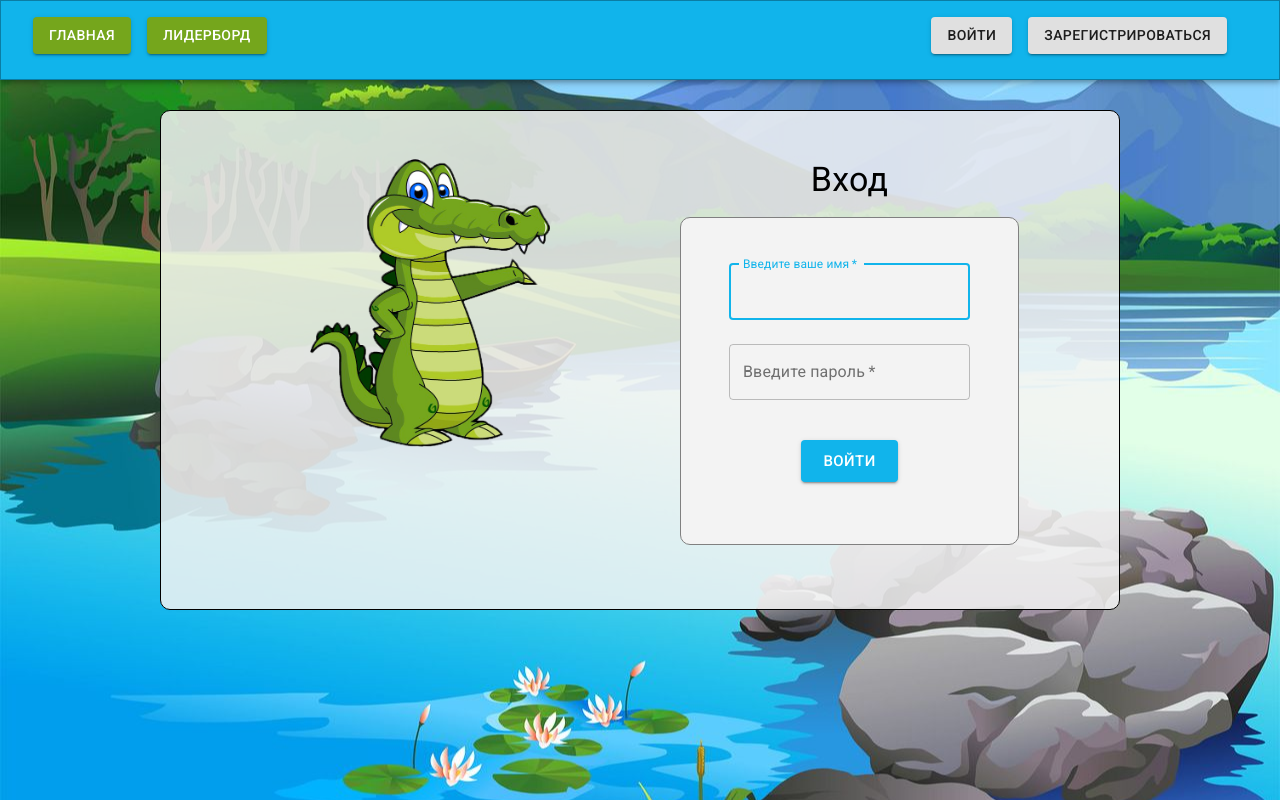
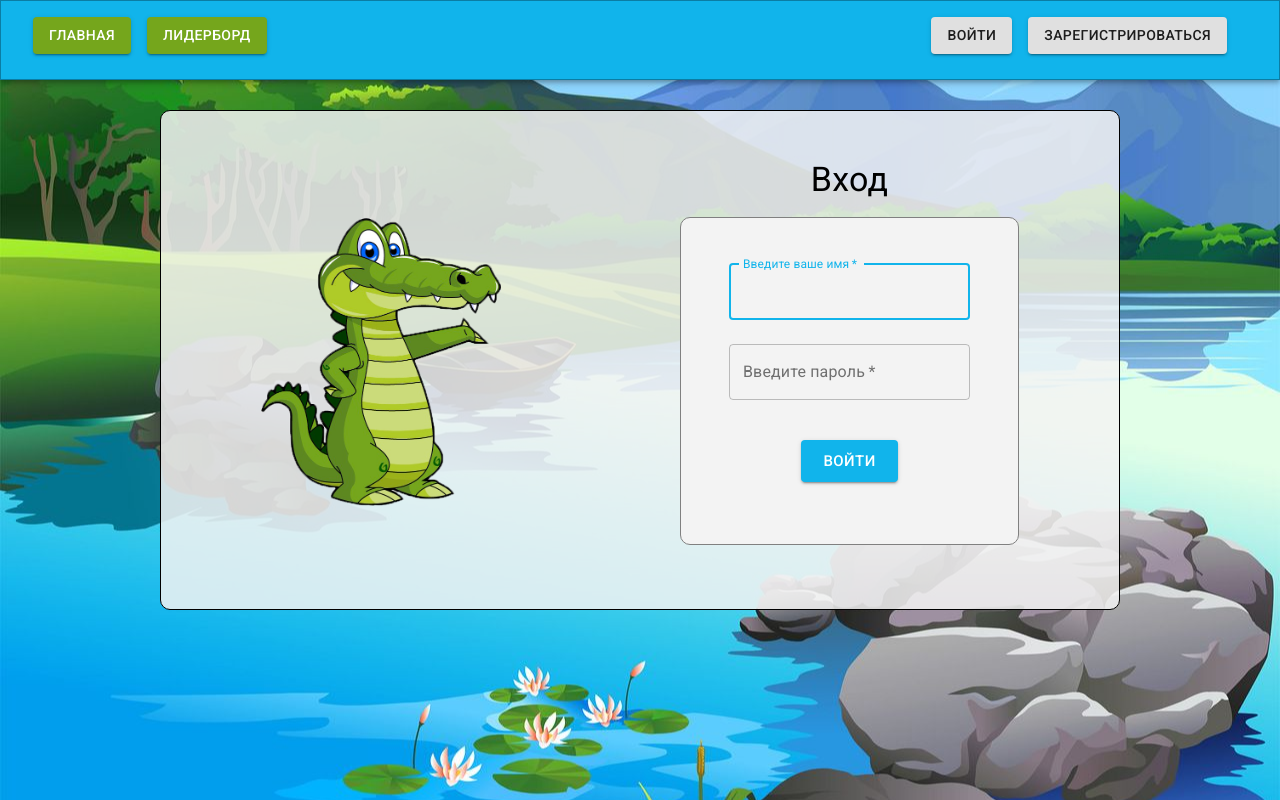
Before and after one commit to Mayrinika/online-activity, a React (Create React App) app in the folder game/: page /login in a window 1280 px wide. Built offline with nearby package versions, Linux system fonts and the light colour scheme; no server answers.

Commit message:
fix crocodile position

```diff
--- a/game/src/components/Login/Login.css
+++ b/game/src/components/Login/Login.css
@@ -4,3 +4,8 @@
 .Login-Form {
     padding-bottom: 16px
 }
+@media (max-width: 960px) {
+    .Login .Img-Container {
+        display: none;
+    }
+}
--- a/game/src/components/Login/login.tsx
+++ b/game/src/components/Login/login.tsx
@@ -78,7 +78,7 @@ class Login extends Component<LoginProps, LoginState> {
         return (
             <Container className={classes.outerContainer + " Login"} maxWidth='md'>
                 <Grid container spacing={10} justify="center">
-                    <Grid item md={5} xs={1}>
+                    <Grid item md={5} xs={1} className="Img-Container">
                         <div className={classes.imgContainer}>
                             <img className="Main-Img" src={crocoImg} alt="Крокодил"/>
                         </div>
--- a/game/src/components/Signup/Signup.css
+++ b/game/src/components/Signup/Signup.css
@@ -7,3 +7,12 @@
 .Signup-ChooseFile {
     width: 100%;
 }
+.Img-Container {
+    display: flex;
+    align-items: center;
+}
+@media (max-width: 960px) {
+    .Signup .Img-Container {
+        display: none;
+    }
+}
--- a/game/src/components/Signup/signup.tsx
+++ b/game/src/components/Signup/signup.tsx
@@ -103,7 +103,7 @@ class Signup extends Component<SignupProps, SignupState> {
         return (
             <Container className={classes.outerContainer + " Signup"} maxWidth='md'>
                 <Grid container spacing={10} justify="center">
-                    <Grid item md={5} xs={1}>
+                    <Grid item md={5} xs={1} className="Img-Container">
                         <div className={classes.imgContainer}>
                             <img className="Main-Img" src={crocoImg} alt="Крокодил"/>
                         </div>
```
